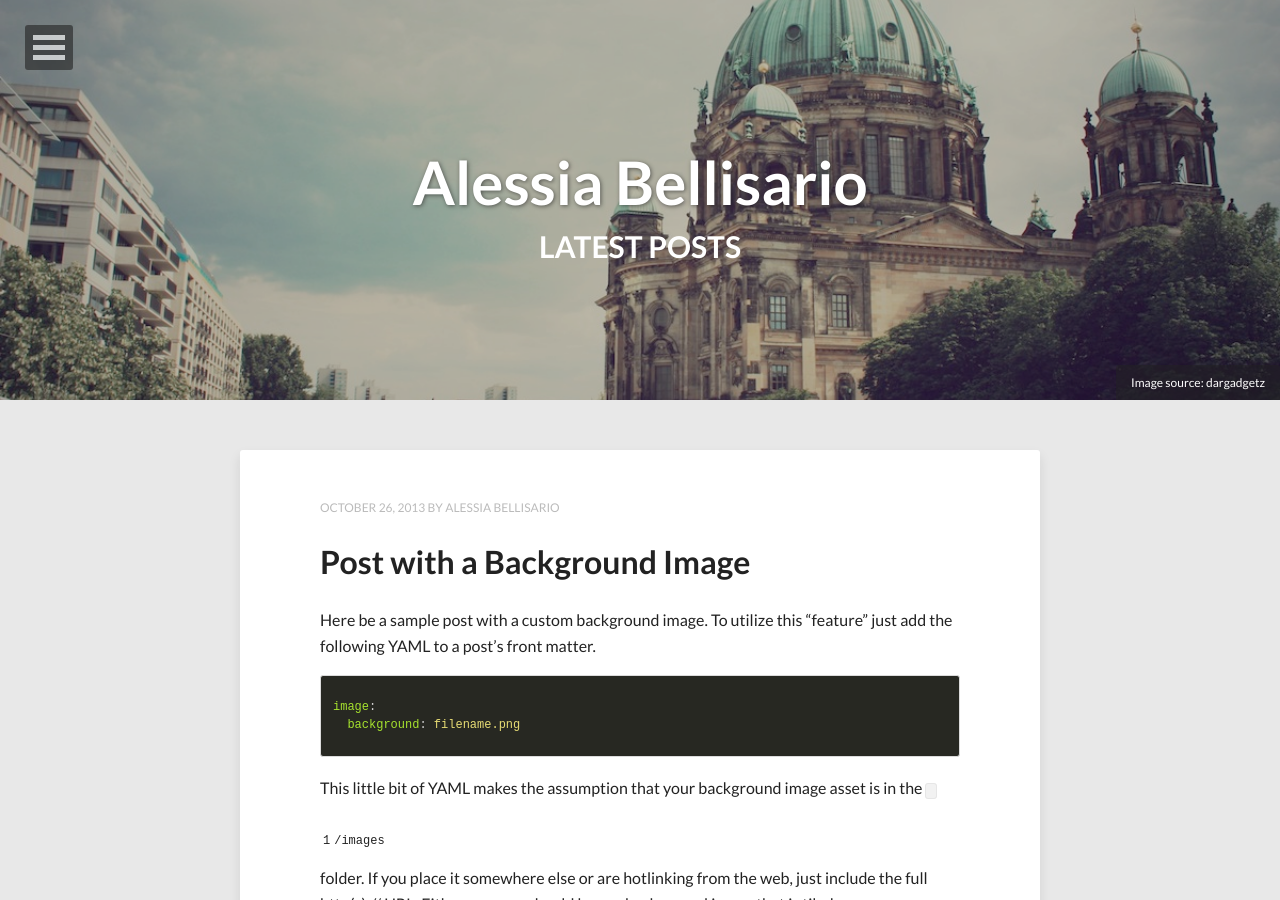
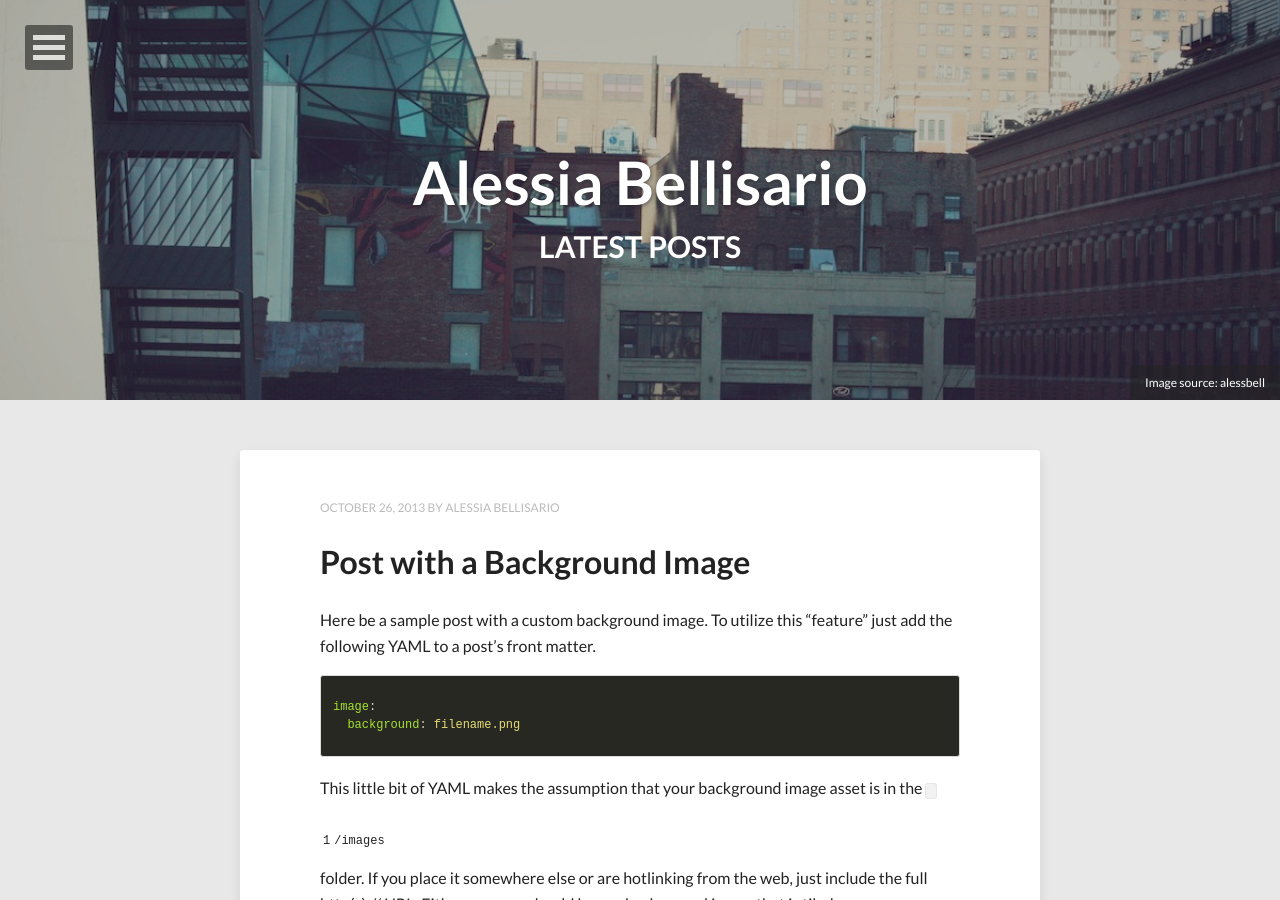
Before and after one commit to alessbell/alessbell.github.io-archive, a Jekyll site: the page built from index.html, in a window 1280 px wide and 900 px high. Built offline with Jekyll 4.4.1, drawn with Linux system fonts in a browser that asks for light colours; nearby versions of some CDN libraries; the list of posts is cut into pages by our own code.

Commit message:
Header photo

```diff
--- a/index.html
+++ b/index.html
@@ -4,8 +4,8 @@ title: Latest Posts
 description: "Alessia loves tech, politis and a good espresso (or four)."
 tags: [Jekyll, theme, themes, responsive, blog, modern]
 image:
-  feature: 2.jpg
-  credit: dargadgetz
+  feature: 4.jpg
+  credit: alessbell
   creditlink: http://www.dargadgetz.com/ios-7-abstract-wallpaper-pack-for-iphone-5-and-ipod-touch-retina/
 ---
 
```
